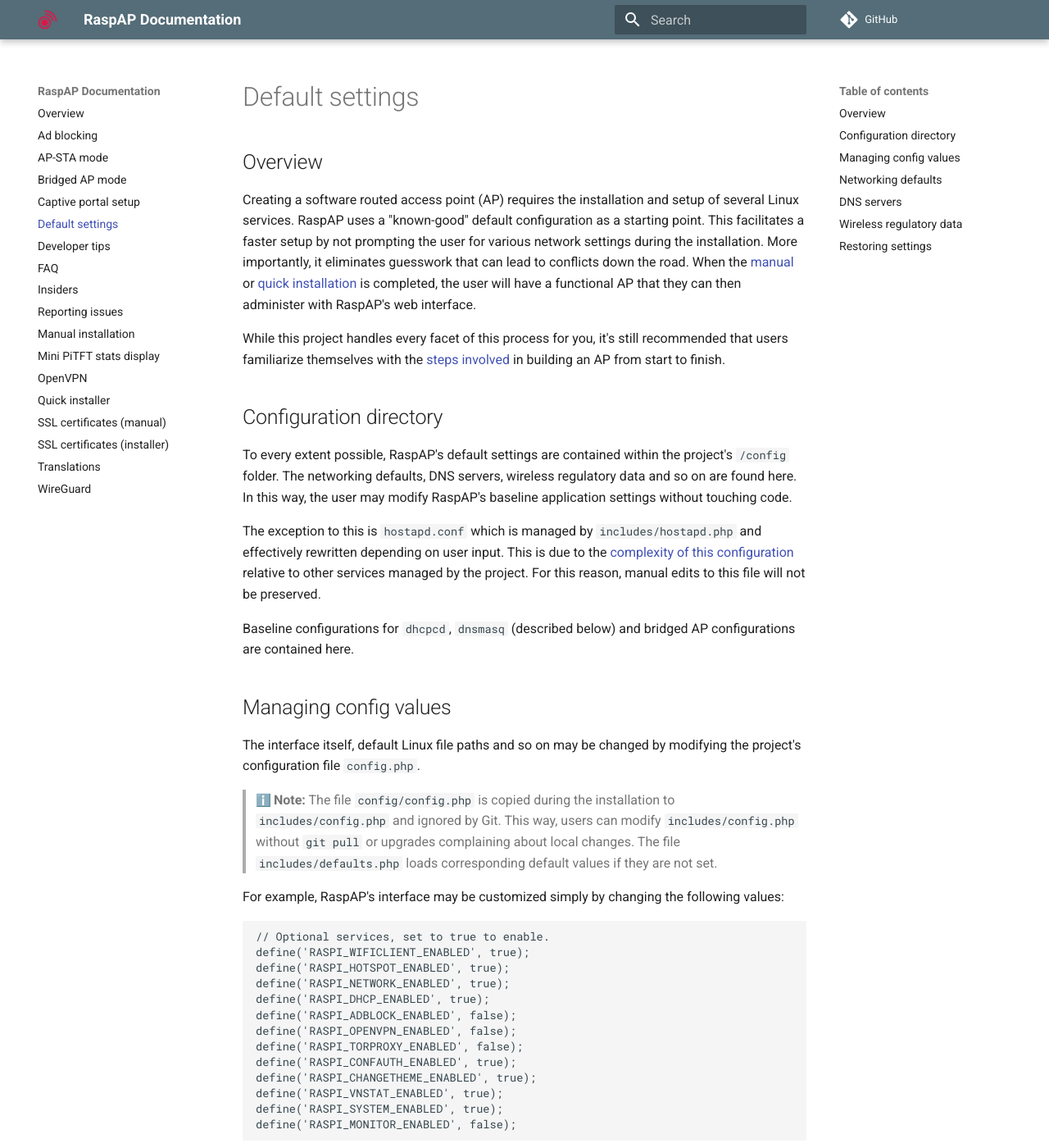
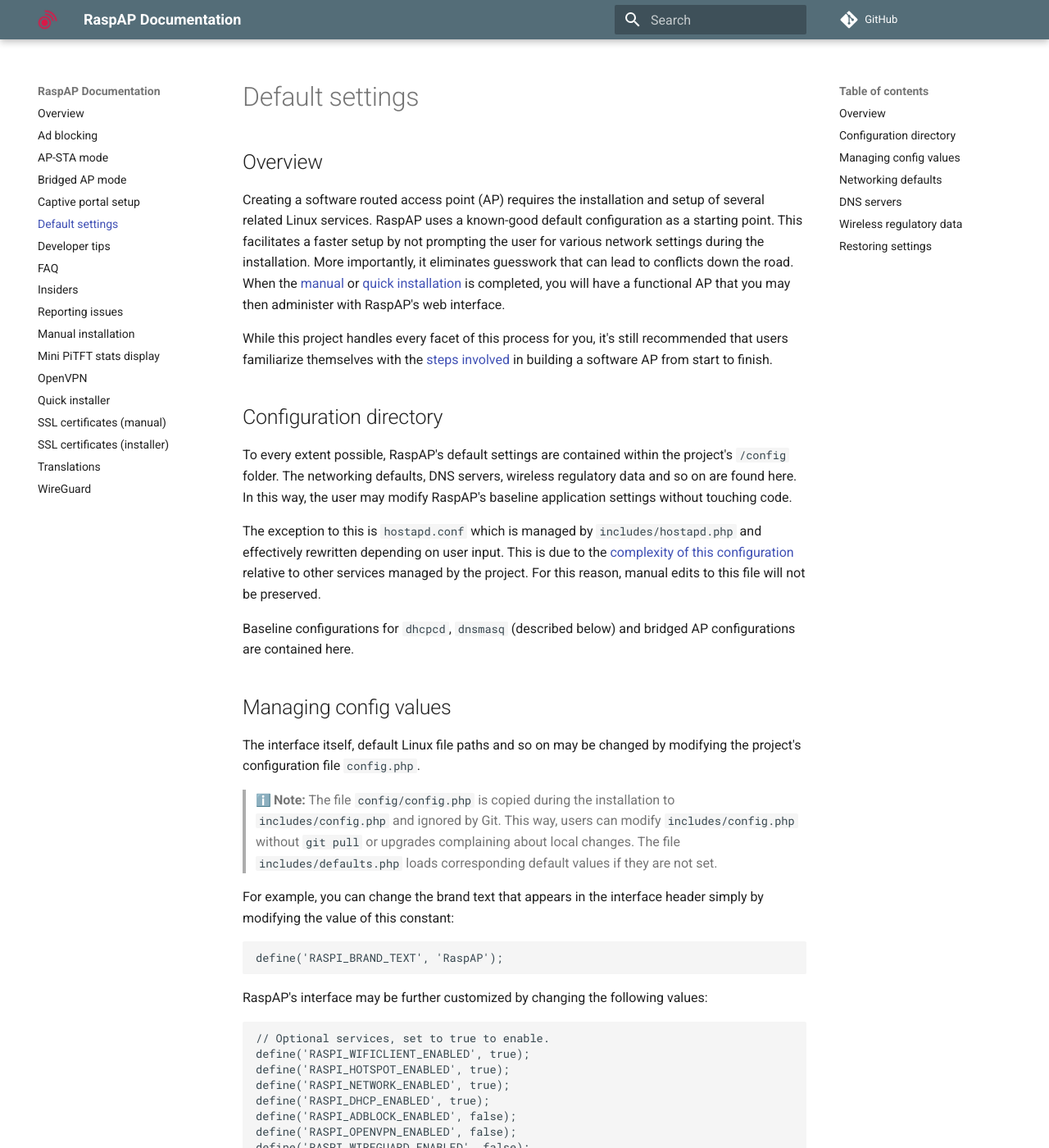
Before and after one commit to RaspAP/raspap-docs, an MkDocs documentation site: the page built from docs/defaults.md, in a window 1280 px wide and 1400 px high. Shown: the whole window at 82% size. Built offline with MkDocs 1.6.1 and Material for MkDocs 9.7.7, drawn with Linux system fonts in a browser that asks for light colours; emoji names are drawn with the system emoji font; comment, search, counter and statistics services are not loaded; some of the changed text lies outside the part shown.

Commit message:
Added example to defaults

````diff
--- a/docs/defaults.md
+++ b/docs/defaults.md
@@ -2,12 +2,12 @@
 
 ## Overview
 
-Creating a software routed access point (AP) requires the installation and setup of several Linux services.
-RaspAP uses a "known-good" default configuration as a starting point. This facilitates a faster setup by not prompting the user for various network
+Creating a software routed access point (AP) requires the installation and setup of several related Linux services.
+RaspAP uses a known-good default configuration as a starting point. This facilitates a faster setup by not prompting the user for various network
 settings during the installation. More importantly, it eliminates guesswork that can lead to conflicts down the road. When the [manual](/manual/) or [quick installation](/quick/) is completed,
-the user will have a functional AP that they can then administer with RaspAP's web interface.
+you will have a functional AP that you may then administer with RaspAP's web interface.
 
-While this project handles every facet of this process for you, it's still recommended that users familiarize themselves with the [steps involved](https://www.raspberrypi.org/documentation/configuration/wireless/access-point-routed.md) in building an AP from start to finish.
+While this project handles every facet of this process for you, it's still recommended that users familiarize themselves with the [steps involved](https://www.raspberrypi.org/documentation/configuration/wireless/access-point-routed.md) in building a software AP from start to finish.
 
 ## Configuration directory
 
@@ -27,7 +27,13 @@
 > :information_source: **Note:** The file `config/config.php` is copied during the installation to `includes/config.php` and ignored by Git. This way, users can modify `includes/config.php`
 without `git pull` or upgrades complaining about local changes. The file `includes/defaults.php` loads corresponding default values if they are not set.
 
-For example, RaspAP's interface may be customized simply by changing the following values:
+For example, you can change the brand text that appears in the interface header simply by modifying the value of this constant:
+
+```
+define('RASPI_BRAND_TEXT', 'RaspAP');
+```
+
+RaspAP's interface may be further customized by changing the following values:
 
 ```
 // Optional services, set to true to enable.
````
Also changed, not shown: other parts of docs/defaults.md (+1 -0 lines).
